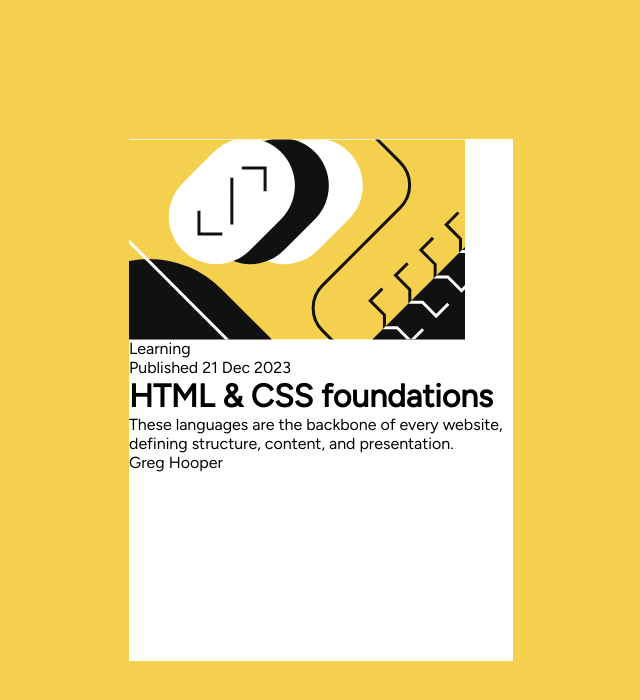
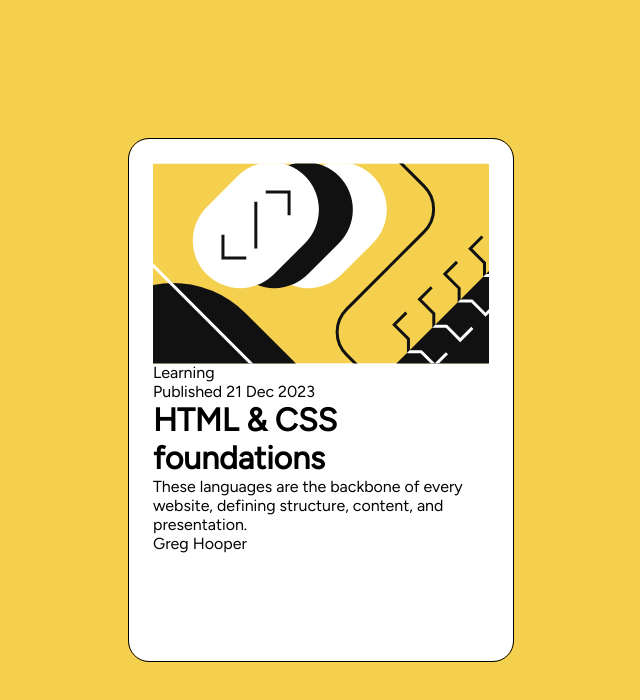
Before and after one commit to dhayv/blog_card_html_css, a plain HTML site: page index.html in a window 1280 px wide. Shown: the whole page, without its empty margins (319-959 px from the left). Drawn offline with Linux system fonts and the light colour scheme.

Commit message:
added border radius and outline, centered content

```diff
--- a/style.css
+++ b/style.css
@@ -2,6 +2,7 @@
     margin: 0;
     padding: 0;
     font-family: "Figtree", sans-serif;
+    box-sizing: border-box;
 }
 
 
@@ -9,29 +10,28 @@
 #container{
     background-color: #f4d04e;
     justify-content: center;
-    display: flex;
+    display: grid;
     height: 100vh;
     align-items: center;
+
 }
 
 .card{
-    justify-content: center;
     width: 384px;
     height: 522px;
     background-color: white;
-    padding: 24 24;
+    padding: 24px 24px;
+    border-radius: 20px;
+    outline: 1px solid;
 }
 
-.content{
-    justify-content: center;
-
+.card::before{
+    z-index: -1;
+    border-radius: 1rem;
 }
 
 .blog_image{
     width: 336px;
     height: 200px;
-    align-items: center;
-    justify-content: center;
     border-radius: 10px;
-
 }
```
